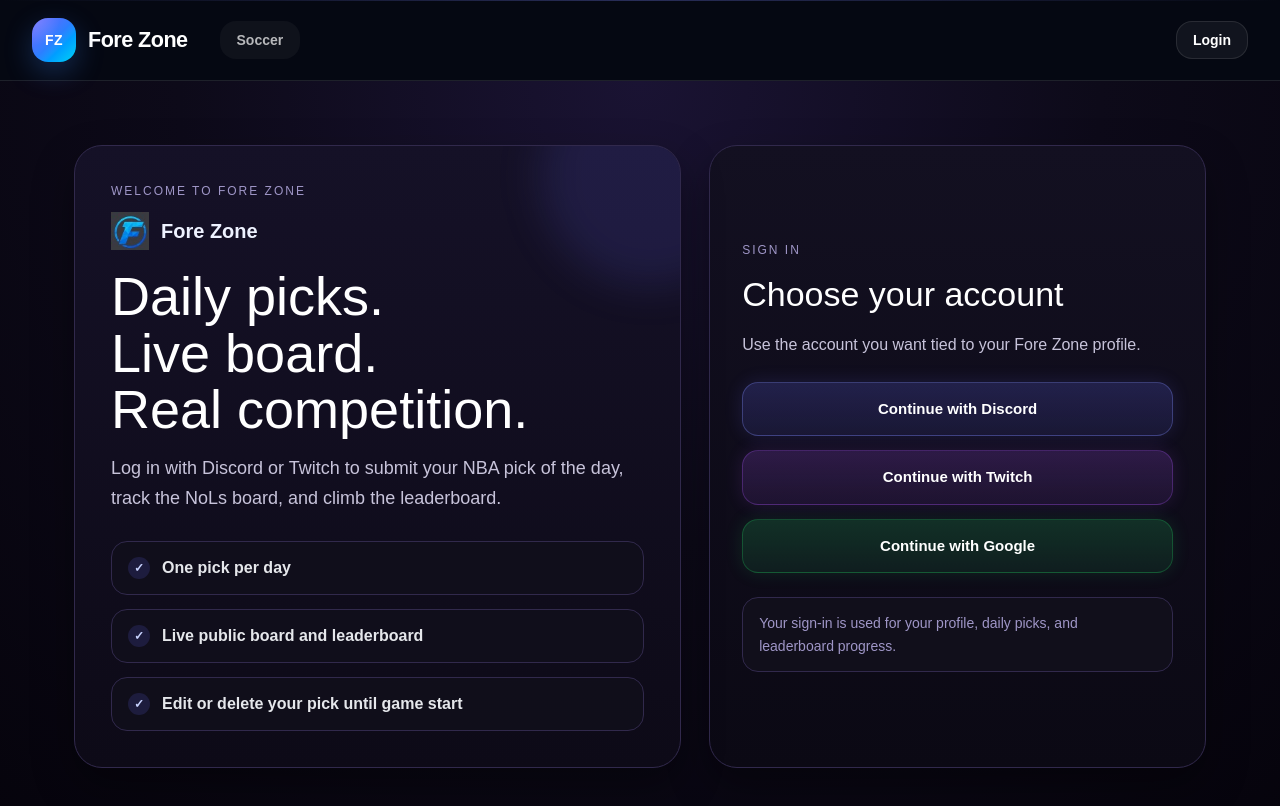
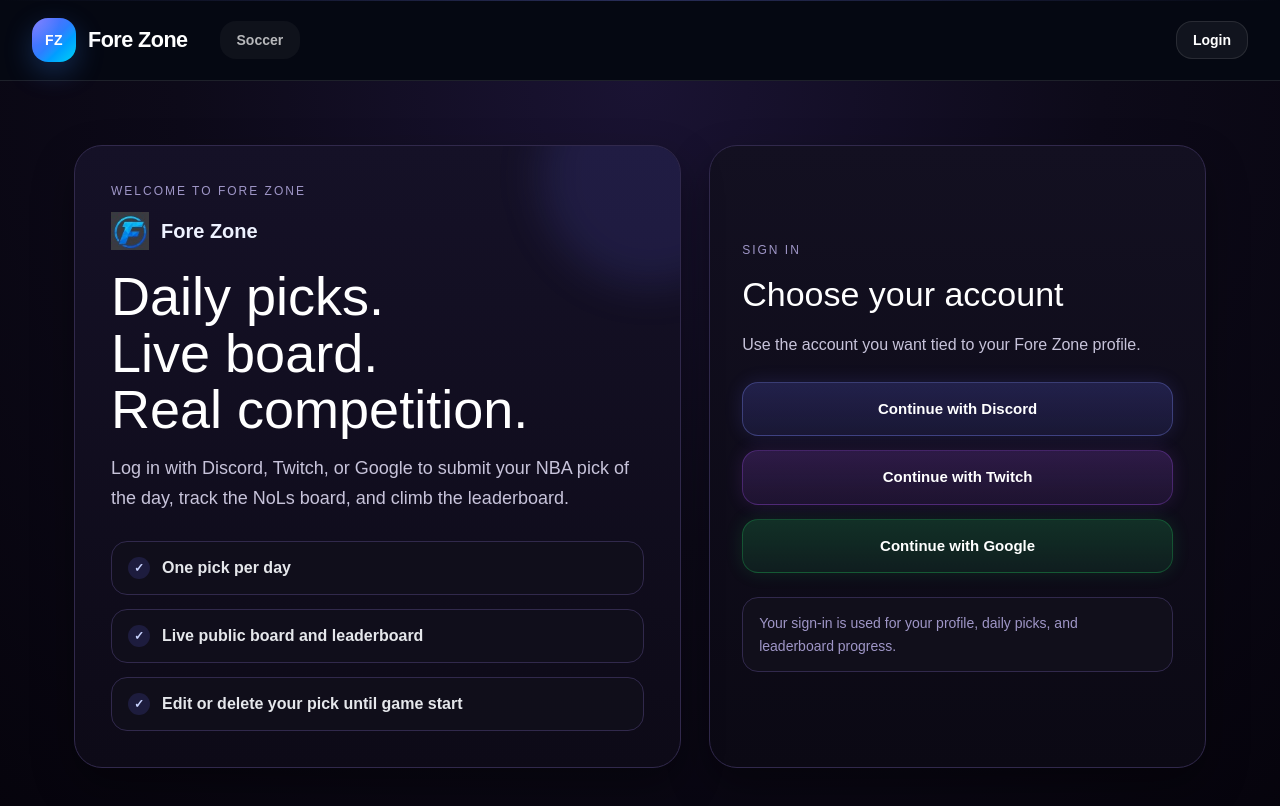
Before and after one commit to tuxedmask/forezone, a Next.js app: page /login in a window 1280 px wide. Shown: the top 806 px of the page. Built offline with nearby package versions, Linux system fonts and the light colour scheme; no server answers.

Commit message:
Fix twitch login finally?

```diff
--- a/app/login/page.tsx
+++ b/app/login/page.tsx
@@ -4,13 +4,18 @@
 import { signIn, useSession } from "next-auth/react";
 import { useRouter } from "next/navigation";
 import { useEffect } from "react";
-import { useSearchParams } from "next/navigation";
 
-export default function LoginPage() {
+export default function LoginPage({
+  searchParams,
+}: {
+  searchParams?: { [key: string]: string | string[] | undefined };
+}) {
   const { data: session, status } = useSession();
   const router = useRouter();
-const searchParams = useSearchParams();
-const authError = searchParams.get("error");
+
+  const authError =
+    typeof searchParams?.error === "string" ? searchParams.error : null;
+
   useEffect(() => {
     if (status === "authenticated") {
       router.push("/");
@@ -155,8 +160,8 @@
                 position: "relative",
               }}
             >
-              Log in with Discord or Twitch to submit your NBA pick of the day,
-              track the NoLs board, and climb the leaderboard.
+              Log in with Discord, Twitch, or Google to submit your NBA pick of
+              the day, track the NoLs board, and climb the leaderboard.
             </p>
 
             <div
@@ -258,6 +263,7 @@
                 Use the account you want tied to your Fore Zone profile.
               </p>
             </div>
+
             {authError === "twitch" ? (
               <div
                 style={{
@@ -271,9 +277,12 @@
                   lineHeight: 1.6,
                 }}
               >
-    Twitch sign-in was blocked or interrupted by your browser. Try again, or open Fore Zone in an incognito/private window and sign in with Twitch there.
+                Twitch sign-in was blocked or interrupted by your browser. Try
+                again, or open Fore Zone in an incognito/private window and sign
+                in with Twitch there.
               </div>
             ) : null}
+
             <div style={{ display: "grid", gap: 14 }}>
               <button
                 type="button"
@@ -315,12 +324,10 @@
               >
                 Continue with Twitch
               </a>
+
               <button
                 type="button"
-  onClick={() => {
-  window.location.href =
-    "/api/auth/signin/twitch?callbackUrl=https%3A%2F%2Fforezone.vercel.app%2F";
-}}
+                onClick={() => signIn("google", { callbackUrl: "/" })}
                 style={{
                   width: "100%",
                   padding: "15px 18px",
@@ -337,7 +344,6 @@
               >
                 Continue with Google
               </button>
-
             </div>
 
             <div
```
Lines whose indentation alone changed are shown as unchanged.
